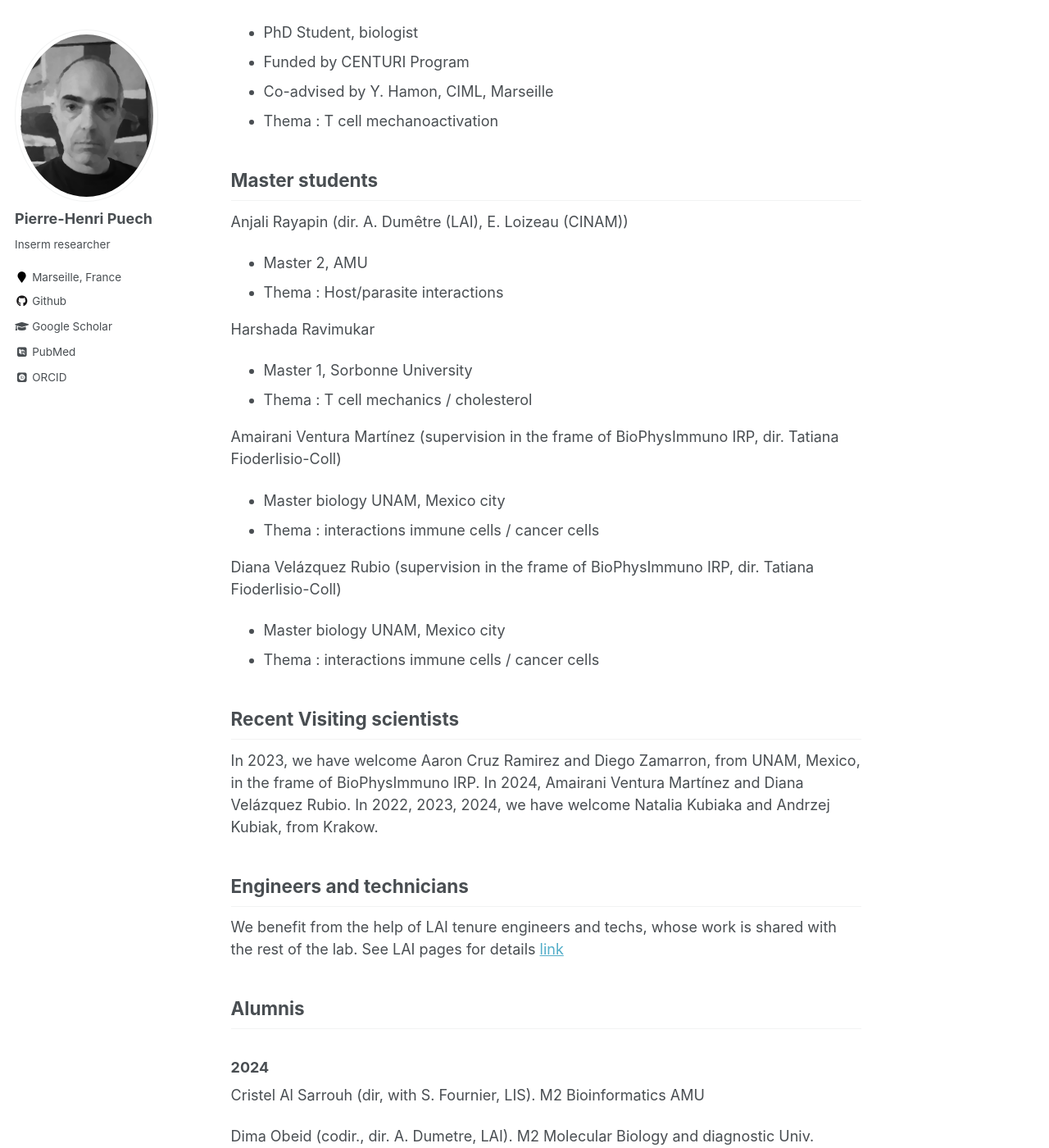
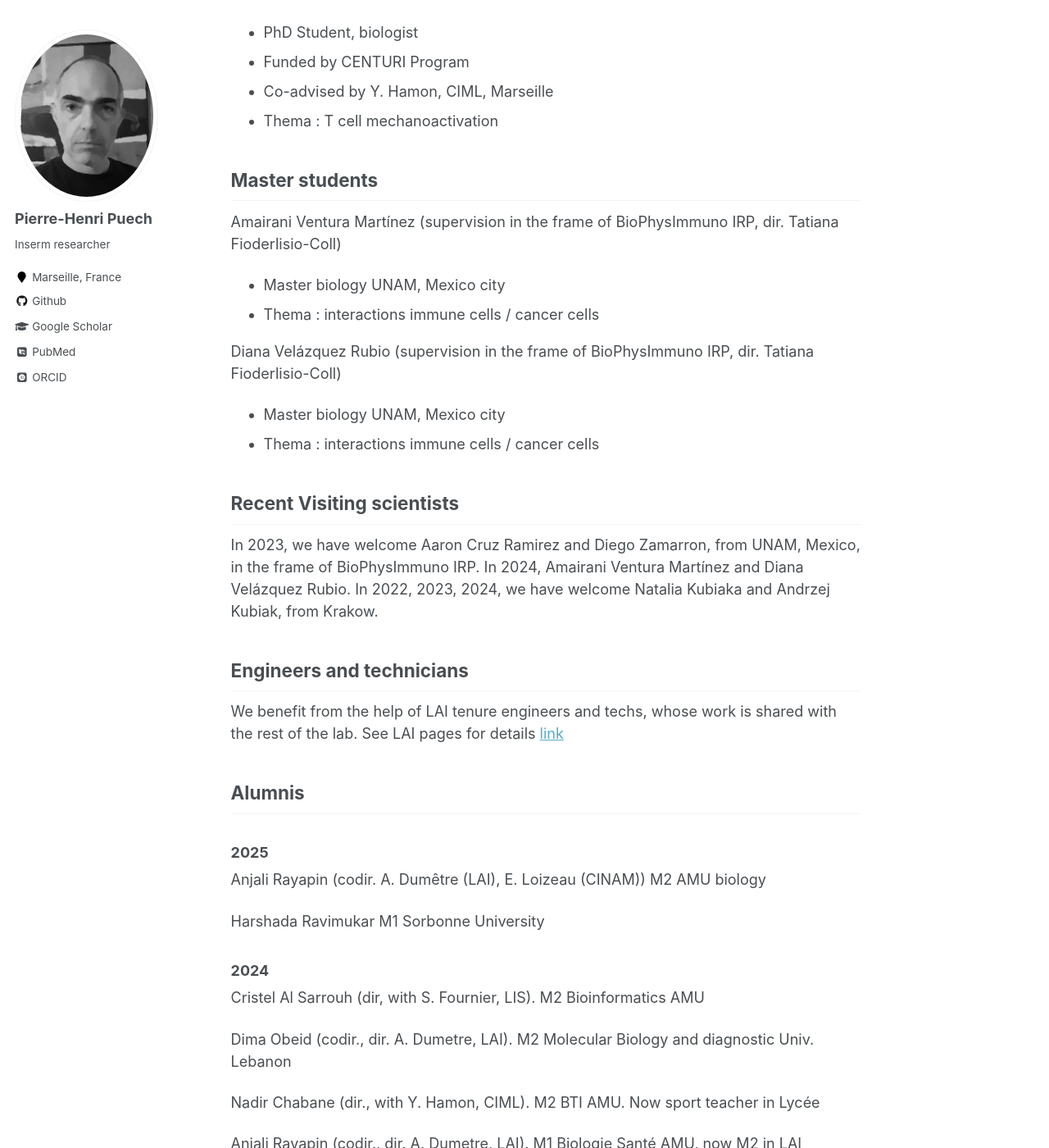
Before and after one commit to phpuech/phpuech.github.io, a Jekyll site: the page built from _pages/who.md, in a window 1280 px wide and 1400 px high, scrolled down 1099 px. Shown: the whole window at 82% size. Built offline with Jekyll 4.4.1, drawn with Linux system fonts in a browser that asks for light colours; some web fonts are replaced.

Commit message:
new people

```diff
--- a/_pages/who.md
+++ b/_pages/who.md
@@ -38,14 +38,6 @@ Audrey Limousin
 
 ## Master students
 
-Anjali Rayapin (dir. A. Dumêtre (LAI), E. Loizeau (CINAM))
-- Master 2, AMU
-- Thema : Host/parasite interactions
-
-Harshada Ravimukar
-- Master 1, Sorbonne University
-- Thema : T cell mechanics / cholesterol
-
 Amairani Ventura Martínez (supervision in the frame of BioPhysImmuno IRP, dir. Tatiana Fioderlisio-Coll)
 - Master biology UNAM, Mexico city
 - Thema : interactions immune cells / cancer cells
@@ -63,6 +55,12 @@ We benefit from the help of LAI tenure engineers and techs, whose work is shared
 
 
 ## Alumnis
+
+### 2025
+
+Anjali Rayapin (codir. A. Dumêtre (LAI), E. Loizeau (CINAM)) M2 AMU biology
+
+Harshada Ravimukar M1 Sorbonne University
 
 ### 2024
 
```
